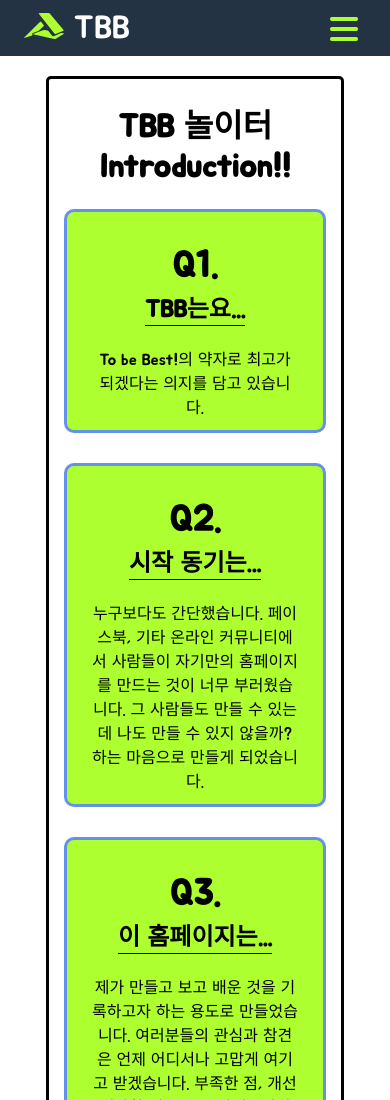
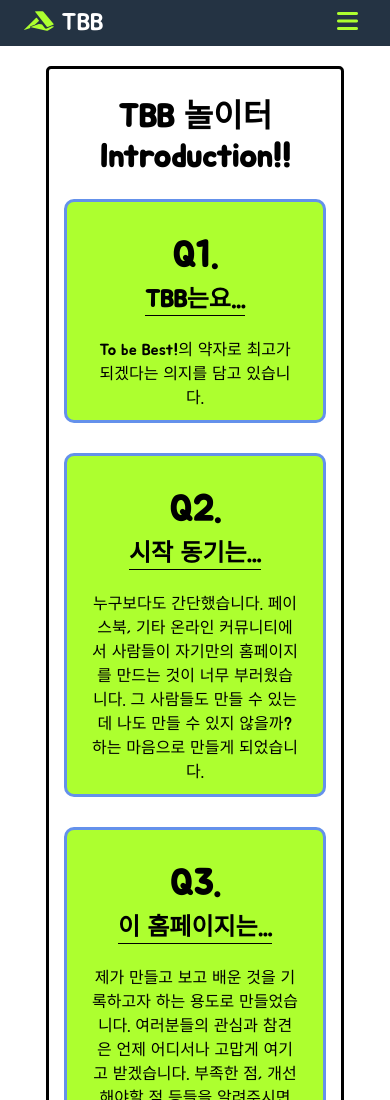
Before and after one commit to Hisp04/TBB_ground, a plain HTML site: page index.html in a window 390 px wide. Shown: the top 1100 px of the page. Drawn offline with Linux system fonts and the light colour scheme.

Commit message:
Add files via upload

```diff
--- a/css/navbar.css
+++ b/css/navbar.css
@@ -62,7 +62,6 @@ a{
     display: none;
     position: absolute;
     right: 32px;
-    top: 11px;
     font-size: 24px;
     color: var(--accent-color);
 }
@@ -72,10 +71,6 @@ a{
         flex-direction: column;
         align-items: flex-start;
         padding: 8px 24px;
-    }
-
-    .navbar_logo{
-        font-size: 32px;
     }
 
     .navbar_list{
@@ -99,7 +94,6 @@ a{
     .navbar_toggleBtn{
         display: block;
         text-align: center;
-        font-size: 32px;
     }
 
     .navbar_list.active,
```
